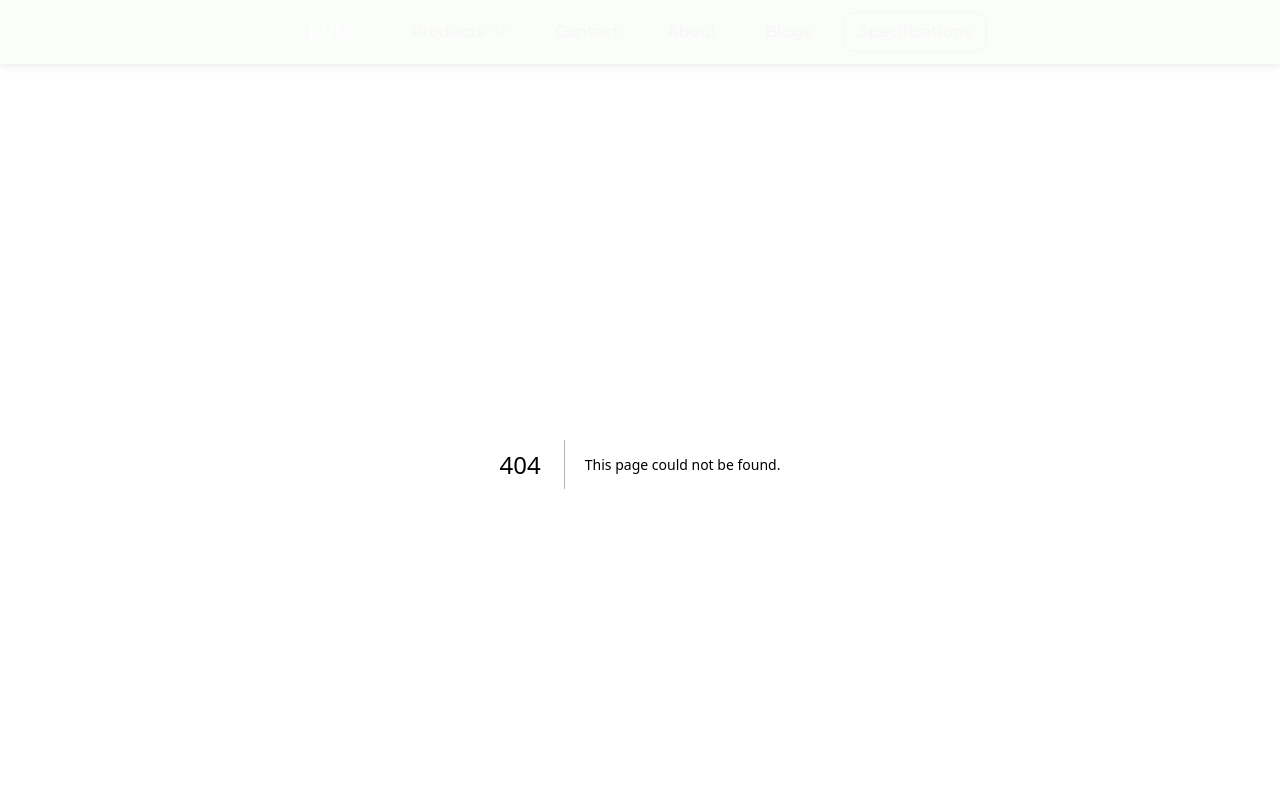
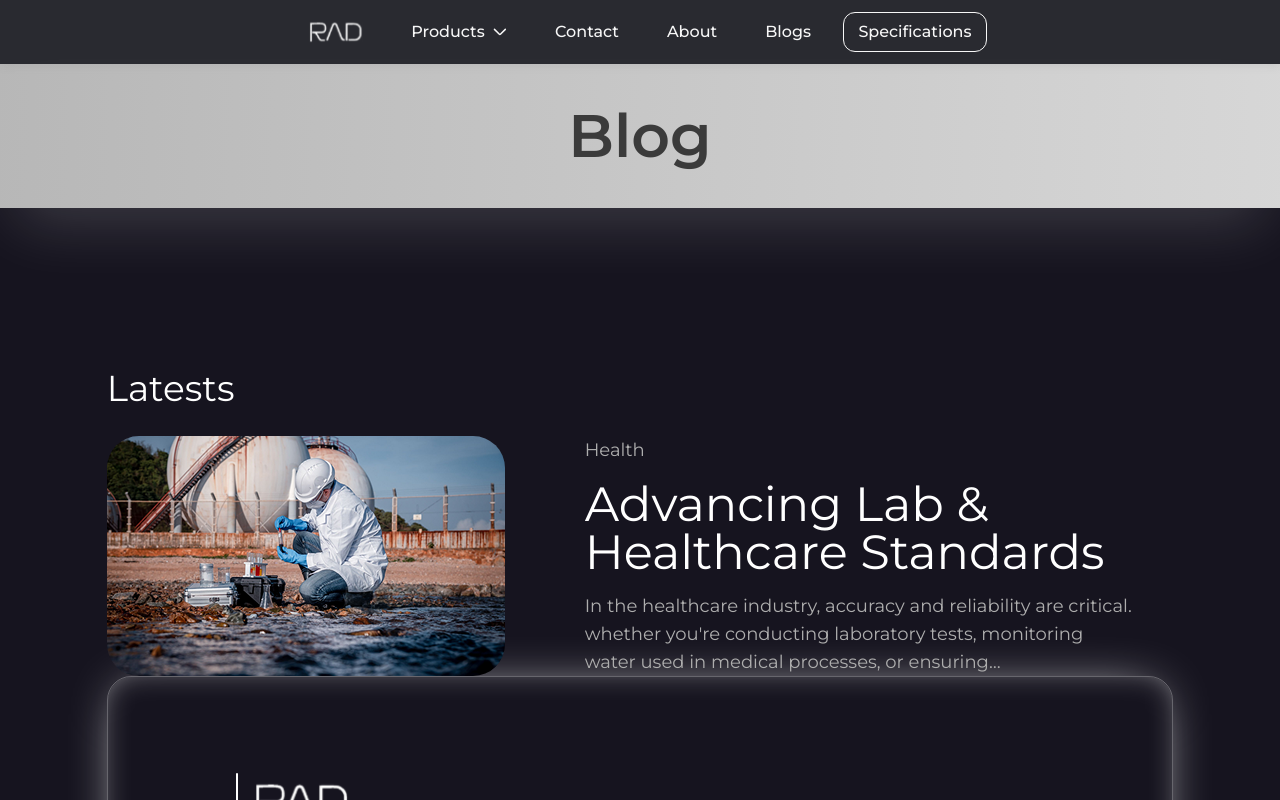
Before and after one commit to parsa-ai/rad-sensor, a Next.js app: page /Blogs in a window 1280 px wide. Before the commit this address had no page. Shown: the top 800 px of the page. Built offline with nearby package versions, Linux system fonts and the light colour scheme.

Commit message:
feat: create latests blog in Blog page

```diff
--- /dev/null
+++ b/src/app/Blogs/page.jsx
@@ -0,0 +1,36 @@
+import Container from '../components/ui/Container'
+
+
+function page() {
+  const Latests = {
+    image: '/images/Blogs/Latests.png',
+    category: 'Health',
+    title: 'Advancing Lab & Healthcare Standards',
+    text: "In the healthcare industry, accuracy and reliability are critical. whether you're conducting laboratory tests, monitoring water used in  medical processes, or ensuring environmental..."
+
+  }
+  return (
+    <main>
+      <h1 className='w-full h-36 flex justify-center items-center text-6xl text-[#3B3B3B] bg-[linear-gradient(91.72deg,#B2B2B2_-16.43%,_#D9D9D9_107.16%)] shadow-[0px_30px_63.2px_-16px_#FFFFFF2B] mb-40 font-semibold'>Blog</h1>
+      <Container>
+        <section className='flex flex-col gap-7'>
+          <h3 className='text-4xl font-normal text-white'>
+            Latests
+          </h3>
+          <article className='flex gap-20 items-center'>
+            <div className='w-[398px] h-[240px]'>
+              <img src={Latests.image} className='w-full h-full rounded-4xl object-cover' />
+            </div>
+            <div className='flex flex-col w-[550px]  text-white gap-4'>
+              <span className='text-lg text-[#AEAEAE]'>{Latests.category}</span>
+              <h5 className='text-5xl line-clamp-2'>{Latests.title}</h5>
+              <p className='text-lg text-[#AEAEAE] line-clamp-3'>{Latests.text}</p>
+            </div>
+          </article>
+        </section>
+      </Container>
+    </main>
+  )
+}
+
+export default page
--- a/src/app/blog/page.js
+++ /dev/null
@@ -1,9 +0,0 @@
-import React from 'react'
-
-function page() {
-  return (
-    <div>page</div>
-  )
-}
-
-export default page
--- a/src/app/components/ui/ProductNavBtn.jsx
+++ b/src/app/components/ui/ProductNavBtn.jsx
@@ -43,7 +43,7 @@ function ProductNavBtn() {
           ${isOpen ? "opacity-100" : "opacity-0 pointer-events-none"}
         `}
             >
-                <div className="w-full bg-[#FFFFFF0F] rounded-2xl border border-[#3B3B3BF7] p-1 ">
+                <div className="w-full bg-[#292731aa] backdrop-blur-xl rounded-2xl border border-[#3B3B3BF7] p-1 ">
                     {Products.map((item) => {
                         return (
                             <Link  className="w-full h-10 text-sm flex justify-center items-center rounded-xl text-[#F7F7F7] hover:bg-[#F7F7F714] border border-transparent hover:border-[#929292] transition" key={item.id} href={item.href}>
--- a/src/app/layout.js
+++ b/src/app/layout.js
@@ -12,6 +12,11 @@ const montserrat = Montserrat({
 });
 
 
+export const metadata = {
+  title: "Rad Sensor",
+  description: "High‑Accuracy EC/TDS & CTD Sensors, Made in Iran",
+};
+
 export default function RootLayout({ children }) {
   return (
     <html lang="en">
```
Also changed, not shown: public/images/Blogs/Latests.png (added).
